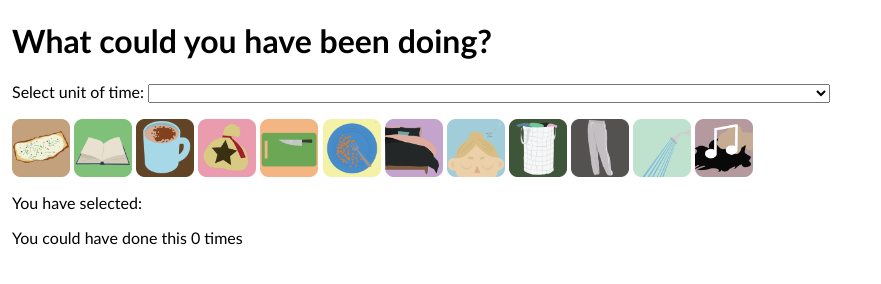
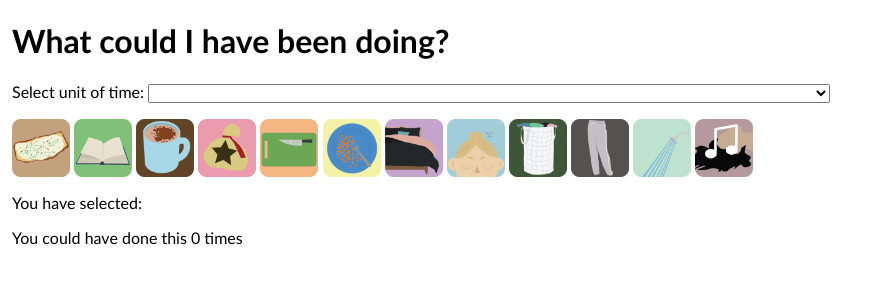
Before and after one commit to SarahDevinGlimpse/interactive, a plain HTML site: page clocksite.html in a window 1280 px wide. Shown: the whole page, without its empty margins (0-881 px from the left). Drawn offline with nearby package versions, Linux system fonts and the light colour scheme.

Commit message:
Update clocksite.html

```diff
--- a/clocksite.html
+++ b/clocksite.html
@@ -100,7 +100,7 @@
 		}
 	</style>
 	<body>
-		<h1> What could you have been doing? </h1>
+		<h1> What could I have been doing? </h1>
 		<form>
 			<label> Select unit of time: </label>
 			<select class ="unit" onchange="counterFunction()">
```
